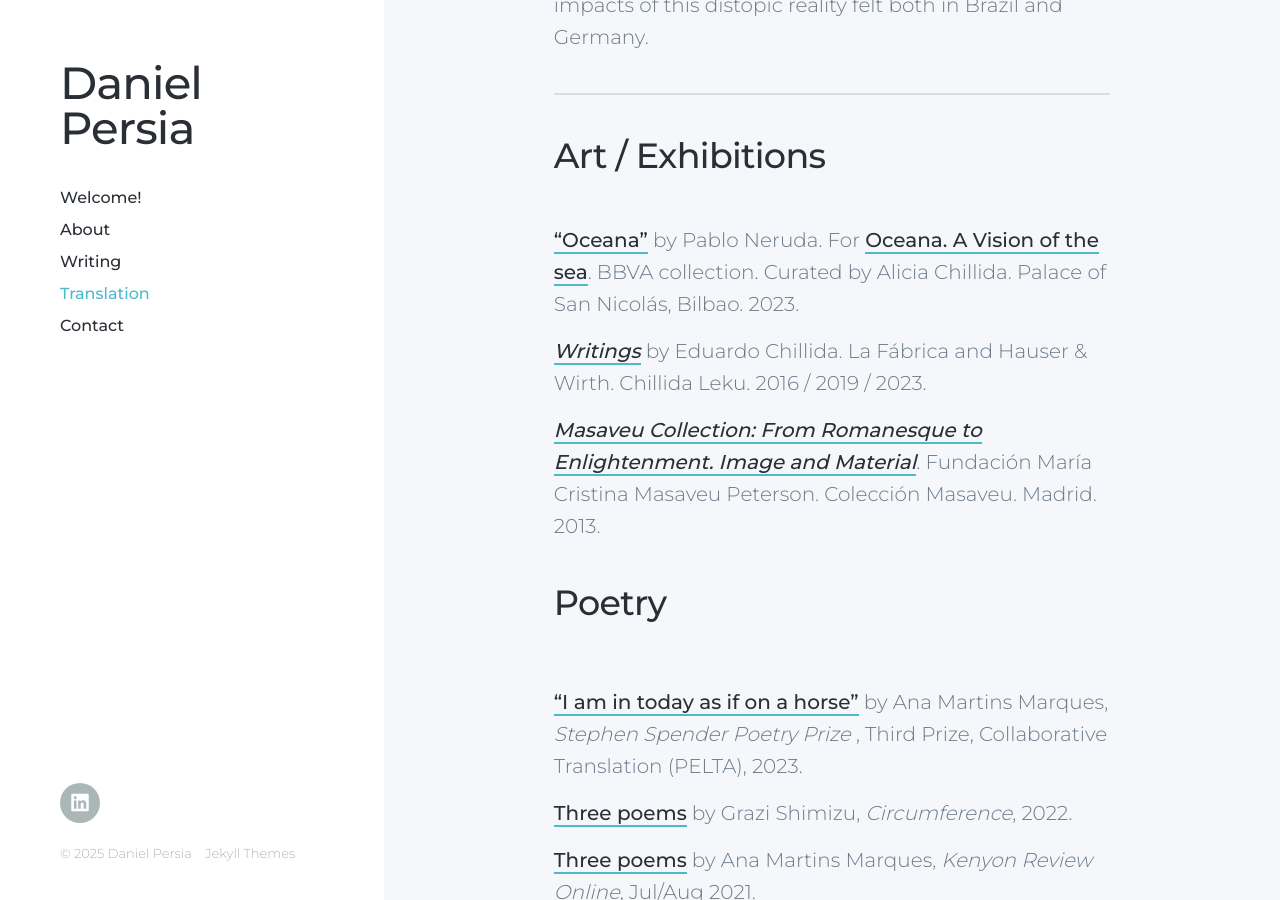
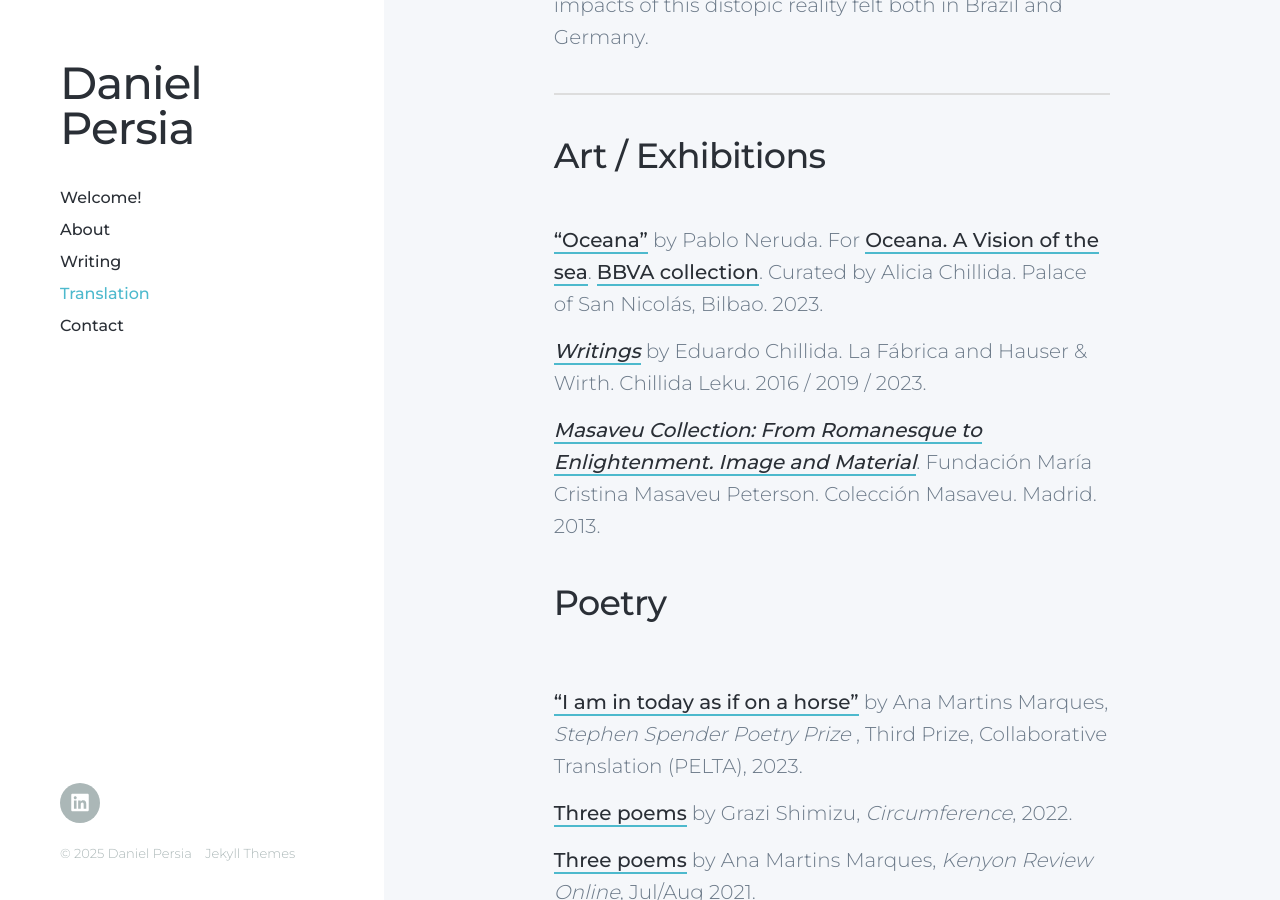
Before and after one commit to danielpersia/danielpersia.github.io, a Jekyll site: the page built from _pages/translations.md, in a window 1280 px wide and 900 px high, scrolled down 2483 px. Built offline with Jekyll 4.4.1, drawn with Linux system fonts in a browser that asks for light colours; nearby versions of some CDN libraries; part of the change alters nothing that is shown.

```diff
--- a/_pages/translations.md
+++ b/_pages/translations.md
@@ -42,7 +42,7 @@ The book, whose art direction was the responsibility of the award-winning Rodolf
 
 ## Art / Exhibitions
 <br>
-["Oceana"](https://www.coleccionbbva.com/wp-content/uploads/2023/06/Oceana-Pablo-Neruda.pdf) by Pablo Neruda. For [Oceana. A Vision of the sea](https://aliciachillida.es/en/exhibitions/oceana-a-vision-of-the-sea-in-the-bbva-collection/). BBVA collection. Curated by Alicia Chillida. Palace of San Nicolás, Bilbao. 2023.
+["Oceana"](https://www.coleccionbbva.com/wp-content/uploads/2023/06/Oceana-Pablo-Neruda.pdf) by Pablo Neruda. For [Oceana. A Vision of the sea](https://aliciachillida.es/en/exhibitions/oceana-a-vision-of-the-sea-in-the-bbva-collection/). [BBVA collection](https://www.coleccionbbva.com/en/exposicion_fisica/oceana-a-vision-of-the-sea-in-the-bbva-collection/). Curated by Alicia Chillida. Palace of San Nicolás, Bilbao. 2023.
 
 [*Writings*](https://shop.museochillidaleku.com/products/escritos) by Eduardo Chillida. La Fábrica and Hauser & Wirth. Chillida Leku. 2016 / 2019 / 2023.
 
```
